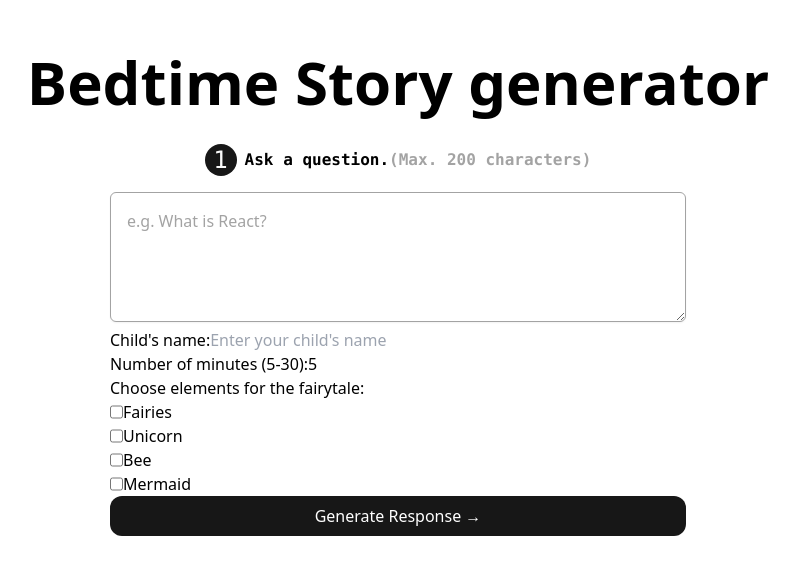
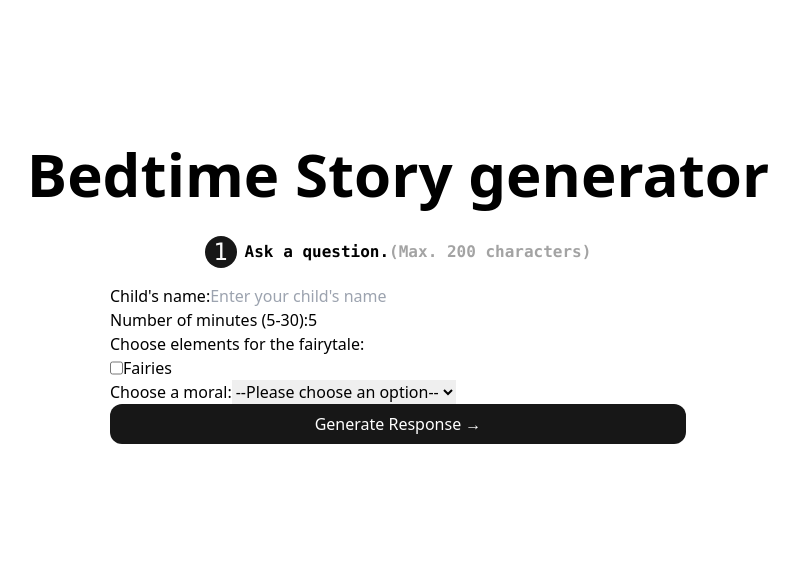
Before and after one commit to wilsonespina/bedtime-story, a Next.js app: page / in a window 1280 px wide. Shown: the part 114-688 px from the top of the page, without its empty margins (242-1041 px from the left). Built offline with nearby package versions, Linux system fonts and the light colour scheme.

Commit message:
feat: all options working and generating response

```diff
--- a/app/components/client-section/ClientSection.tsx
+++ b/app/components/client-section/ClientSection.tsx
@@ -5,19 +5,20 @@
 import { useState } from "react";
 
 export default function ClientSection() {
-  const [data, setData] = useState({
-    name: "",
-    minutes: 5,
-    age: 2,
-    details: {
-      storyElements: ['']
-    }
-  }); // TODO - add dynamic data structure
+  const [name, setName] = useState('');
+  const [minutes, setMinutes] = useState<number | string>(5);
+  const [storyDetails, setStoryDetails] = useState([]);
+  const [moral, setMoral] = useState('');
+
+
   const [loading, setLoading] = useState(false);
-  const [input, setInput] = useState("");
   const [response, setResponse] = useState<string>("");
 
-  const prompt = `Q: ${input} Generate a response with less than 3000 characters.`;
+  const detailsSting = (details: [string]) => details.join(', ') ?? '';
+
+  const prompt = `Q:
+    Can you make up a bedtime story for a 2-year old called ${name}. Can it include: ${detailsSting(storyDetails)}? Can the moral of the story be ${moral}? Can the story last for ${minutes} minutes?
+    Generate a response with less than 3000 characters.`;
 
   const generateResponse = async (e: React.MouseEvent<HTMLButtonElement>) => {
     e.preventDefault();
@@ -57,10 +58,12 @@ export default function ClientSection() {
     setLoading(false);
   };
 
+
+
   return (
     <div className="w-full max-w-xl">
       <form>
-        <textarea
+        {/* <textarea
           value={input}
           onChange={(e) => setInput(e.target.value)}
           rows={4}
@@ -68,16 +71,16 @@ export default function ClientSection() {
           className="focus:ring-neu w-full rounded-md border border-neutral-400
           p-4 text-neutral-900 shadow-sm placeholder:text-neutral-400 focus:border-neutral-900"
           placeholder={"e.g. What is React?"}
-        />
+        /> */}
 
         <div className="focus:ring-neu w-full flex">
           <label htmlFor="name">Child&apos;s name:</label>
-          <input type="text" name="name" placeholder="Enter your child's name" />
+          <input type="text" name="name" placeholder="Enter your child's name" onChange={e => setName(e.target.value)}/>
         </div>
 
         <div className="focus:ring-neu w-full flex">
           <label htmlFor="minutes">Number of minutes (5-30):</label>
-          <input type="number" id="minutes" name="minutes" min="5" max="30" step={5} defaultValue={5}></input>
+          <input type="number" id="minutes" name="minutes" min="5" max="30" step={5} defaultValue={5} onChange={e => setMinutes(Number(e.target.value))}></input>
         </div>
 
         <div className="focus:ring-neu w-full flex">
@@ -85,28 +88,37 @@ export default function ClientSection() {
             <legend>Choose elements for the fairytale:</legend>
 
             <div className="focus:ring-neu w-full flex">
-              <input type="checkbox" id="fairies" name="fairies" />
+              <input type="checkbox" id="fairies" name="elements" value="fairies" onChange={e => setStoryDetails((prev) => [...prev, e.target.value])} />
               <label htmlFor="fairies">Fairies</label>
             </div>
 
-            <div className="focus:ring-neu w-full flex">
-              <input type="checkbox" id="unicorn" name="unicorn" />
+            {/* <div className="focus:ring-neu w-full flex">
+              <input type="checkbox" id="unicorn" name="elements" value="unicorn" />
               <label htmlFor="unicorn">Unicorn</label>
             </div>
 
             <div className="focus:ring-neu w-full flex">
-              <input type="checkbox" id="bee" name="bee" />
+              <input type="checkbox" id="bee" name="elements" value="bee" />
               <label htmlFor="bee">Bee</label>
             </div>
 
             <div className="focus:ring-neu w-full flex">
-              <input type="checkbox" id="mermaid" name="mermaid" />
+              <input type="checkbox" id="mermaid" name="elements" value="mermaid" />
               <label htmlFor="mermaid">Mermaid</label>
-            </div>
+            </div> */}
 
           </fieldset>
         </div>
 
+        <div className="focus:ring-neu w-full flex">
+          <label htmlFor="moral select">Choose a moral:</label>
+
+          <select id="moral select" onChange={e => setMoral(e.target.value)}>
+              <option value="">--Please choose an option--</option>
+              <option value="Always tell the truth">Always tell the truth</option>
+              <option value="Always try your hardest">Always try your hardest</option>
+          </select>
+        </div>
 
       </form>
 
```
